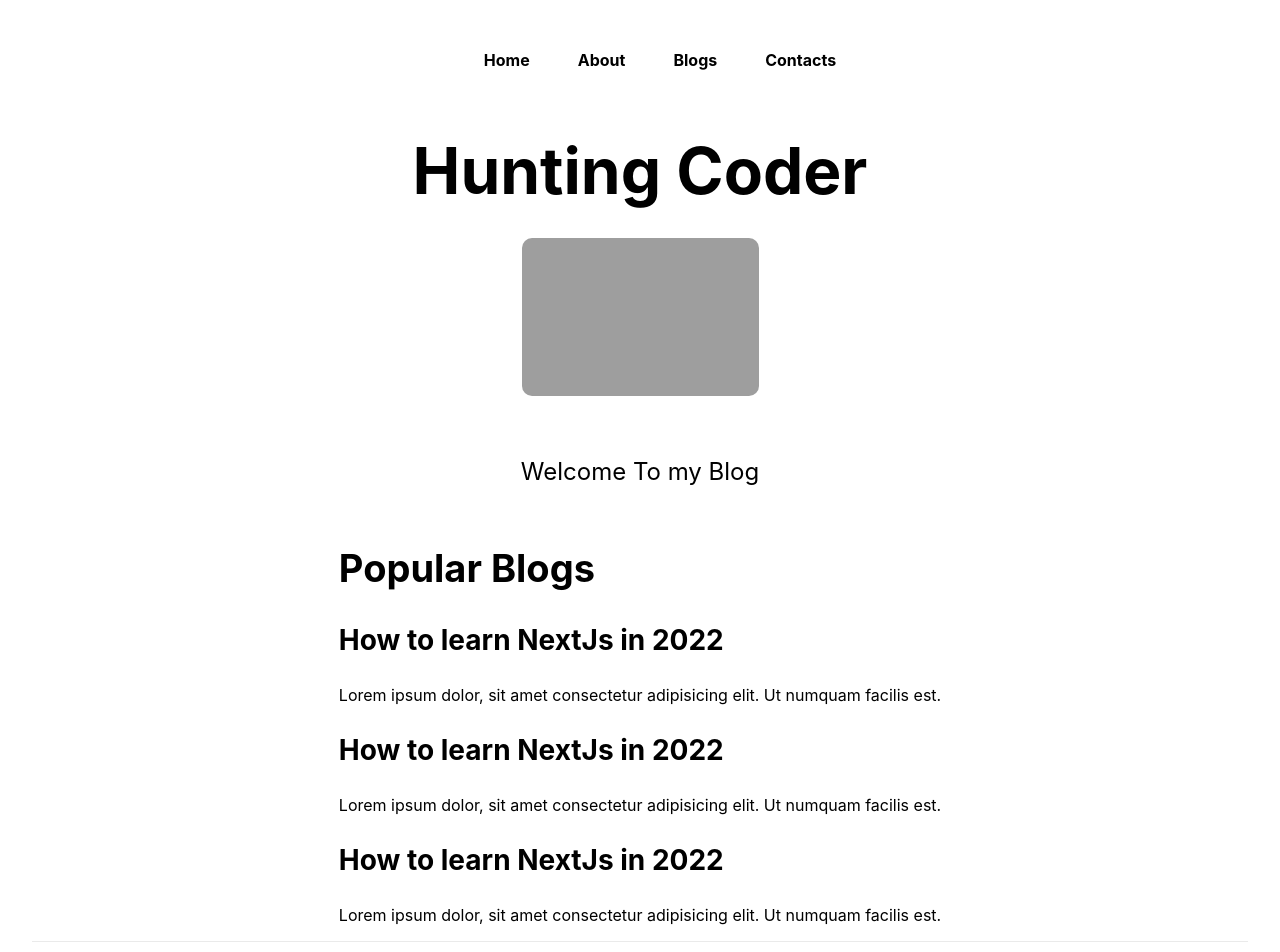
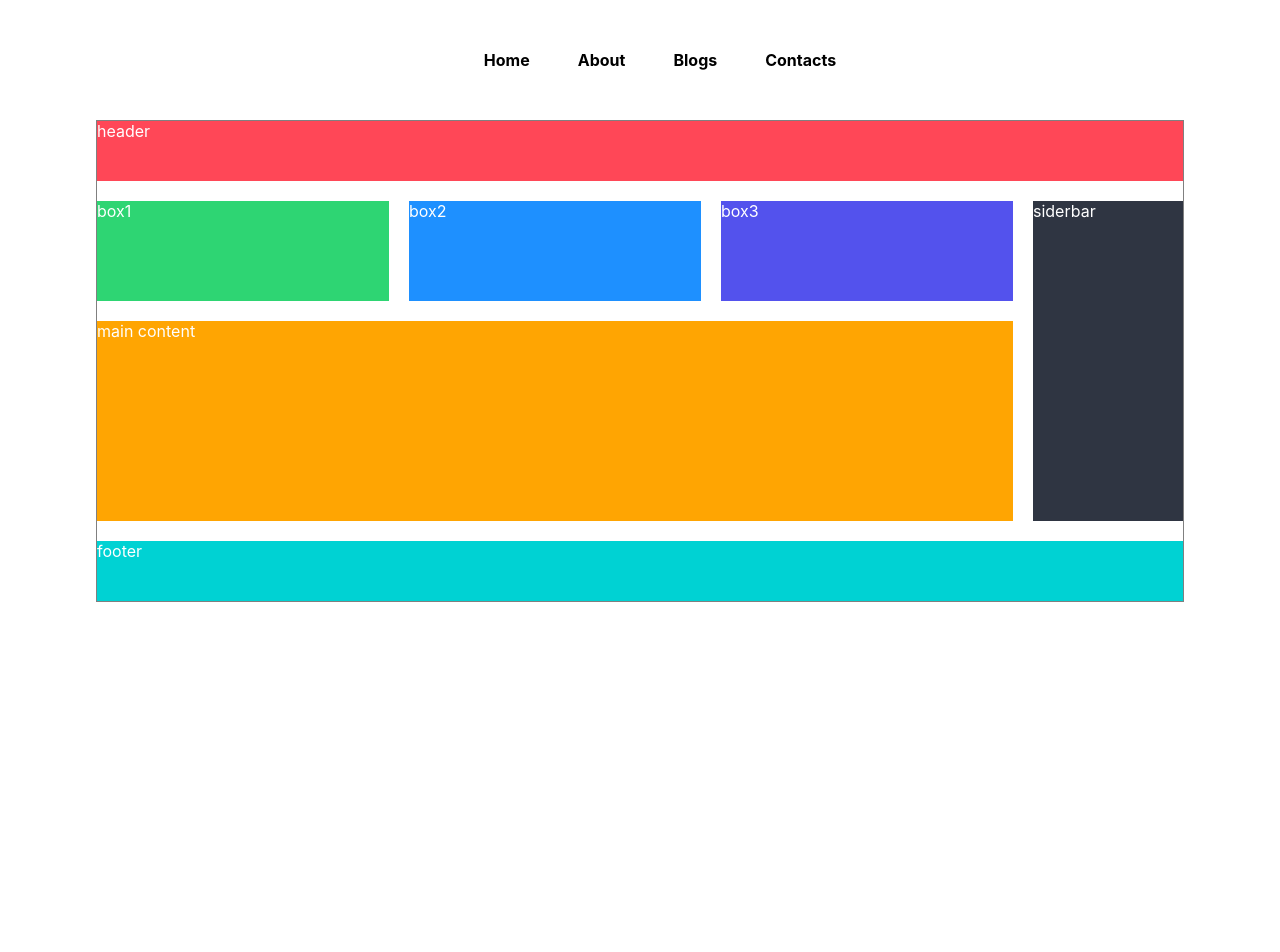
Before and after one commit to darshak1503/next-js_learning, a Next.js app: page / in a window 1280 px wide. Shown: the top 952 px of the page. After the commit the page ends 800 px from the top, so only its background shows below. Built offline with nearby package versions, Linux system fonts and the light colour scheme; grey boxes are pictures that could not be loaded.

Commit message:
Basic grid done in home page

```diff
--- /dev/null
+++ b/components/Grid.js
@@ -0,0 +1,15 @@
+import React from 'react';
+import { Stylemain, Stylediv1 ,Stylediv2 ,Stylediv3, Stylediv4, Stylediv5 ,Stylediv6, Stylediv7} from './Style/Grid.styled'
+export default function Grid() {
+  return (
+    <Stylemain>
+        <Stylediv1>header</Stylediv1>
+        <Stylediv2>box1</Stylediv2>
+        <Stylediv3>box2</Stylediv3>
+        <Stylediv4>box3</Stylediv4>
+        <Stylediv5>siderbar</Stylediv5>
+        <Stylediv6>main content</Stylediv6>
+        <Stylediv7>footer</Stylediv7>
+    </Stylemain>
+  )
+}
--- /dev/null
+++ b/components/Style/Grid.styled.js
@@ -0,0 +1,46 @@
+import styled from "styled-components";
+
+export const Stylemain = styled.div`
+ width: 85%;
+ height: 80%;
+ color:white;
+ margin: 50px auto;
+ border: 1px solid grey;
+ display: grid;
+ grid-template-rows: 60px 100px 200px 60px;
+ grid-template-columns: repeat(3, 1fr) 150px;
+ grid-gap: 20px;
+`
+
+export const Stylediv1 = styled.div`
+background-color: #ff4757;
+grid-column: 1/-1;
+`
+
+export const Stylediv2 = styled.div`
+background-color: #2ed573;
+`
+
+export const Stylediv3 = styled.div`
+background-color: #1e90ff;
+`
+
+export const Stylediv4 = styled.div`
+background-color: #5352ed;
+`
+
+export const Stylediv5 = styled.div`
+background-color: #2f3542;
+grid-row: 2/4;
+grid-column:4/5;
+`
+
+export const Stylediv6 = styled.div`
+background-color: #ffa502;
+grid-column:1/ 4;
+`
+
+export const Stylediv7 = styled.div`
+background-color: #00d2d3;
+grid-column: 1/-1;
+`
--- a/pages/index.js
+++ b/pages/index.js
@@ -2,66 +2,70 @@ import Head from "next/head";
 import Image from "next/image";
 import styles from "../styles/Home.module.css";
 import Link from "next/link";
+import Grid from "../components/Grid";
 
 export default function Home() {
   return (
-    <div className={styles.container}>
-      <style jsx>
-        {`
-          h2 {
-            font-size: 38px;
-          }
-          h3 {
-            font-size: 28px;
-          }
-        `}
-      </style>
+    // <div className={styles.container}>
+    //   <style jsx>
+    //     {`
+    //       h2 {
+    //         font-size: 38px;
+    //       }
+    //       h3 {
+    //         font-size: 28px;
+    //       }
+    //     `}
+    //   </style>
 
-      <Head>
-        <title>Hunting Coder </title>
-        <meta name="description" content="Generated by create next app" />
-        <link rel="icon" href="/favicon.ico" />
-      </Head>
+    //   <Head>
+    //     <title>Hunting Coder </title>
+    //     <meta name="description" content="Generated by create next app" />
+    //     <link rel="icon" href="/favicon.ico" />
+    //   </Head>
 
-      <main className={styles.main}>
-        <h1 className={styles.title}>Hunting Coder</h1>
-        <div className={styles.Imgrape}>
-          <Image
-            className={styles.myImg}
-            src="/image.jpg"
-            alt="image"
-            width={237}
-            height={158}
-          />
-        </div>
-        <p className={styles.description}>Welcome To my Blog</p>
-        <div className="blogs">
-          <h2>Popular Blogs</h2>
-          <div className="blogItem">
-            <h3>How to learn NextJs in 2022</h3>
-            <p>
-              Lorem ipsum dolor, sit amet consectetur adipisicing elit. Ut
-              numquam facilis est.
-            </p>
-          </div>
-          <div className="blogItem">
-            <h3>How to learn NextJs in 2022</h3>
-            <p>
-              Lorem ipsum dolor, sit amet consectetur adipisicing elit. Ut
-              numquam facilis est.
-            </p>
-          </div>
-          <div className="blogItem">
-            <h3>How to learn NextJs in 2022</h3>
-            <p>
-              Lorem ipsum dolor, sit amet consectetur adipisicing elit. Ut
-              numquam facilis est.
-            </p>
-          </div>
-        </div>
-      </main>
+    //   <main className={styles.main}>
+    //     <h1 className={styles.title}>Hunting Coder</h1>
+    //     <div className={styles.Imgrape}>
+    //       <Image
+    //         className={styles.myImg}
+    //         src="/image.jpg"
+    //         alt="image"
+    //         width={237}
+    //         height={158}
+    //       />
+    //     </div>
+    //     <p className={styles.description}>Welcome To my Blog</p>
+    //     <div className="blogs">
+    //       <h2>Popular Blogs</h2>
+    //       <div className="blogItem">
+    //         <h3>How to learn NextJs in 2022</h3>
+    //         <p>
+    //           Lorem ipsum dolor, sit amet consectetur adipisicing elit. Ut
+    //           numquam facilis est.
+    //         </p>
+    //       </div>
+    //       <div className="blogItem">
+    //         <h3>How to learn NextJs in 2022</h3>
+    //         <p>
+    //           Lorem ipsum dolor, sit amet consectetur adipisicing elit. Ut
+    //           numquam facilis est.
+    //         </p>
+    //       </div>
+    //       <div className="blogItem">
+    //         <h3>How to learn NextJs in 2022</h3>
+    //         <p>
+    //           Lorem ipsum dolor, sit amet consectetur adipisicing elit. Ut
+    //           numquam facilis est.
+    //         </p>
+    //       </div>
+    //     </div>
+    //   </main>
 
-      <footer className={styles.footer}></footer>
-    </div>
+    //   <footer className={styles.footer}></footer>
+    // </div>
+    <>
+    <Grid/>
+    </>
   );
 }
```
